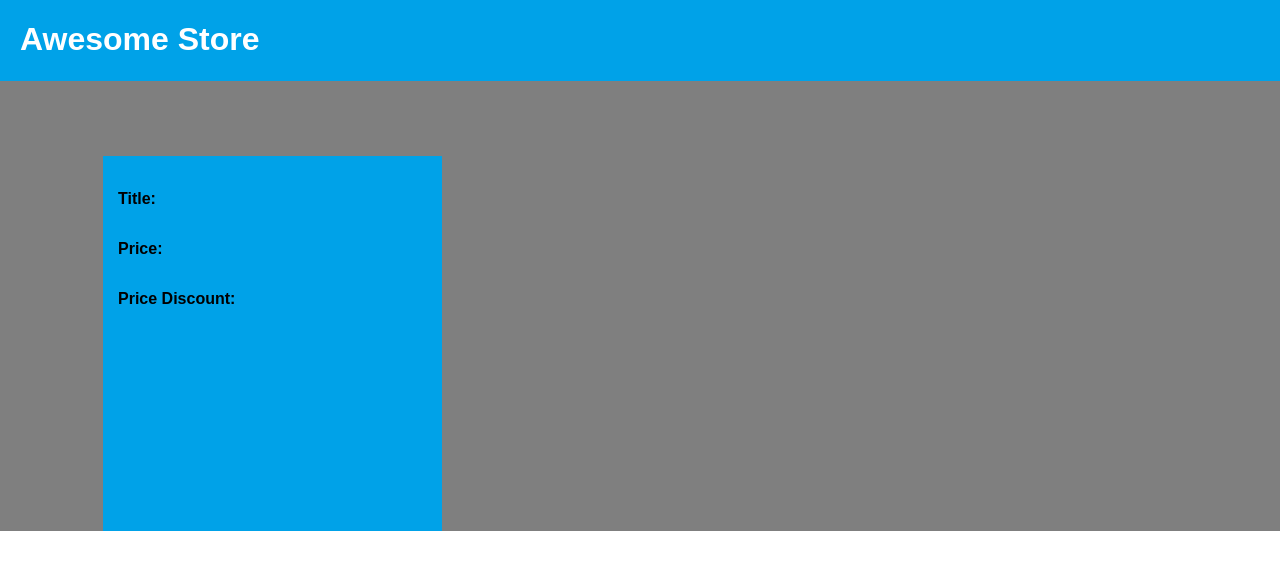
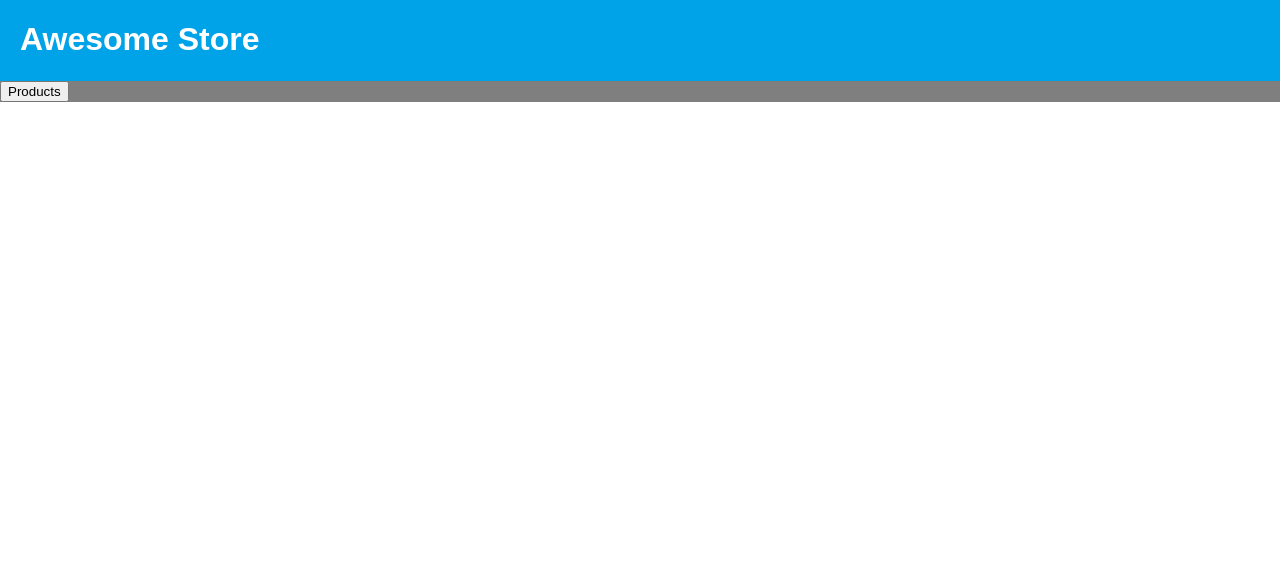
Before and after one commit to CarlosRebelo/Awesome-Store, a React (Create React App) app: page / in a window 1280 px wide. Shown: the top 570 px of the page. Built offline with nearby package versions, Linux system fonts and the light colour scheme.

Commit message:
Add fetch data button

```diff
--- a/src/App.js
+++ b/src/App.js
@@ -1,16 +1,49 @@
 import React, { Component } from 'react'
-import Products from './components/product/Product'
+import Product from './components/product/Product'
 import Header from './components/header/Header'
 import './App.css'
 
+function awesomeButton() {
+var xhttp = new XMLHttpRequest();
+xhttp.onreadystatechange = () => {
+  if (xhttp.readyState === 4 && xhttp.status === 200) {
+    this.setState({ products: JSON.parse(xhttp.response) })
 
+  }
+}
+xhttp.open("GET", "http://localhost:4000/products", true );
+xhttp.send();
+}
+
+function renderProducts(products) {
+  let ProductsTest = []
+
+  for (let key in products) {
+    ProductsTest[key] = <Product
+      image={products[key].thumbnail}
+      description={products[key].title}
+      price={products[key].price}
+      discount={products[key].priceDiscount}
+    />
+  }
+return ProductsTest
+}
 
 class App extends Component {
+  constructor() {
+    super()
+
+    this.state = {
+      products: []
+    }
+  }
+
   render() {
     return (
       <div className="background">
-        <Header />
-        <Products />
+       <Header />
+       <button onClick={awesomeButton.bind(this)}> Products </button>
+       {renderProducts(this.state.products)}
       </div>
     );
   }
--- a/src/components/Card.css
+++ b/src/components/Card.css
@@ -1,4 +1,5 @@
 .card {
+    display: inline-block;
     width: 339px;
     height: 375px;
     margin-top: 75px;
--- a/src/components/product/Title.css
+++ b/src/components/product/Title.css
@@ -1,4 +1,5 @@
 .title {
     display: flex;
-    margin-left: 15px
+    margin-left: 15px;
+    line-height: 4px
 }
```
